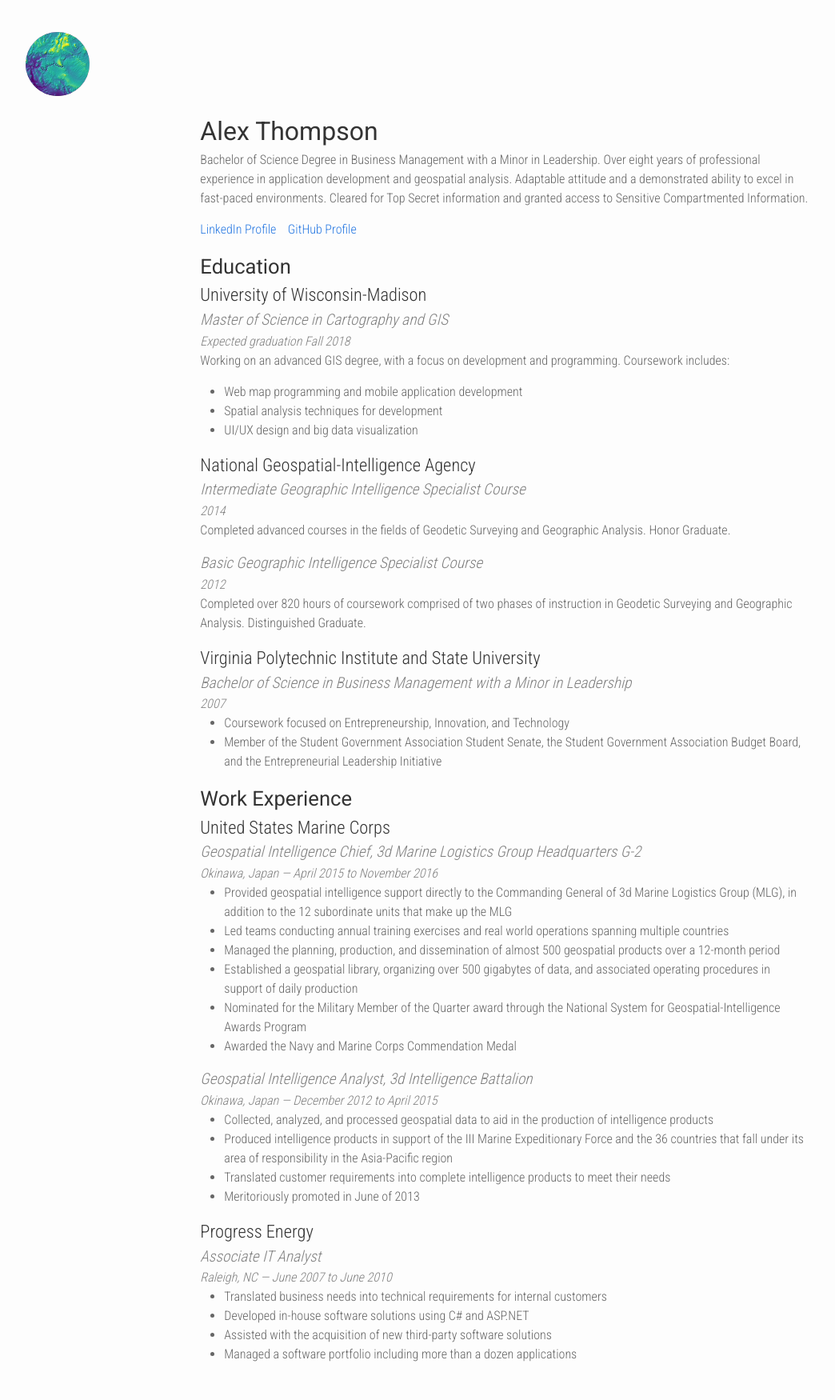
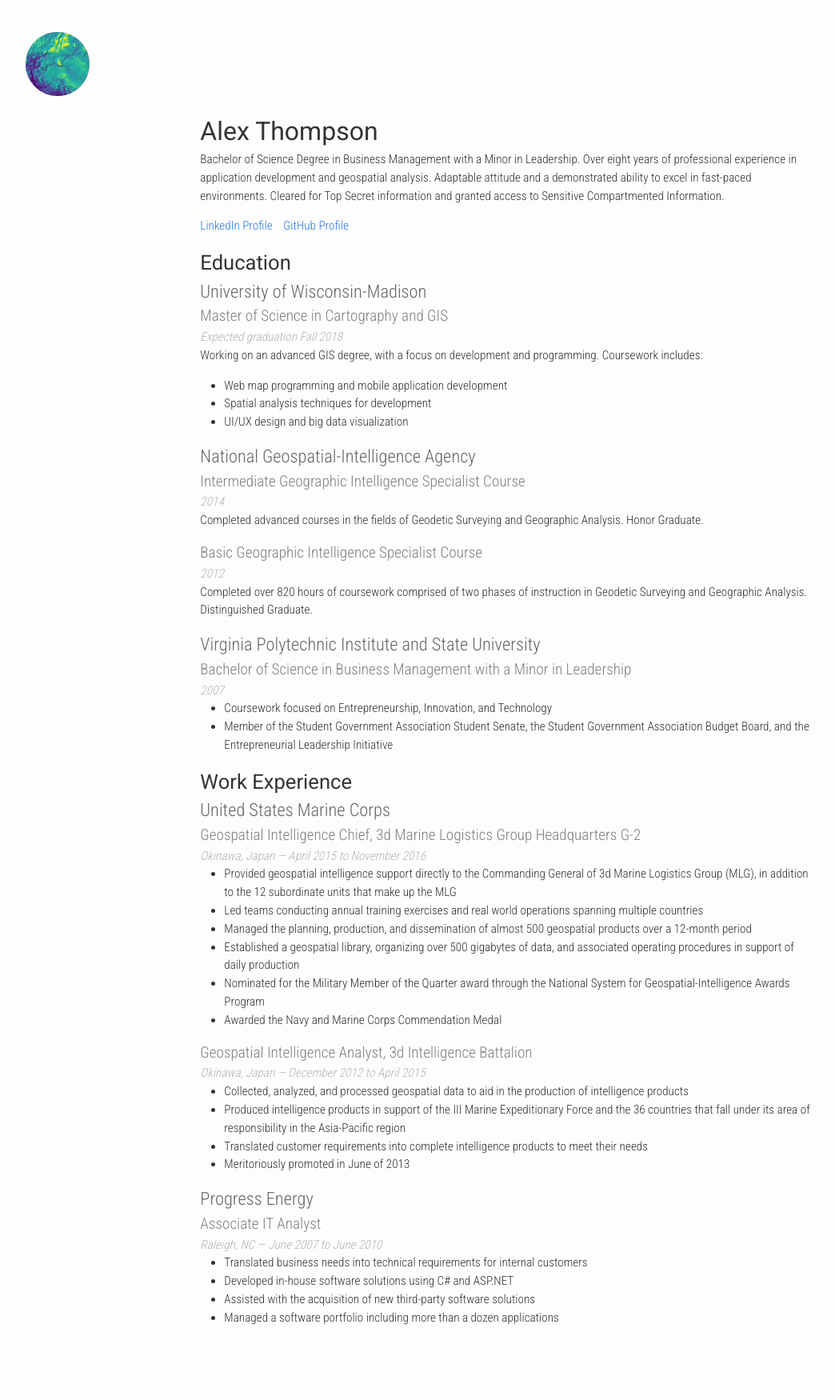
Before and after one commit to loopeverything/loopeverything.github.io, a Jekyll site: the page built from resume.md, in a window 1280 px wide. Shown: the whole page at 80% size, without its empty margins (8-1052 px from the left). Built offline with Jekyll 4.4.1, drawn with Linux system fonts in a browser that asks for light colours; nearby versions of some CDN libraries; our own code applies the rules of GitHub Pages for plain Markdown files; after the commit the page ends 1703 px from its top, so only the background shows below that.

Commit message:
Minor changes

```diff
--- a/_projects/census-explorer.markdown
+++ b/_projects/census-explorer.markdown
@@ -15,6 +15,6 @@ tags:
 images:   3
 app-link: "http://census.alexthompson.work"
 ---
-A proof-of-concept application for joining big data with geospatial features, while implementing lazy loading and smart caching.
+A proof-of-concept application for joining big data with geospatial features, while implementing lazy loading and smart caching of features.
 
-Made with a Leaflet and jQuery frontend, connected with a simple API served by Laravel PHP that pulls from a PostgreSQL/PostGIS database.
+Made with a Leaflet and jQuery frontend, connected with a simple API powered by Laravel PHP that pulls from a PostgreSQL/PostGIS database.
--- a/_projects/deep-space.markdown
+++ b/_projects/deep-space.markdown
@@ -12,6 +12,6 @@ app-link: "https://api.mapbox.com/styles/v1/athmpsn/cjayttabddp9j2qmimgv6ws4q.ht
 ---
 A Mapbox tileset style inspired by Star Trek.
 
-Water bodies and bathymetry lines were made to look like stars, bright colors were used for lines, and a generous dose of futuristic fonts were added for labels.
+Water bodies and bathymetry lines were made to look like stars, while bright colors were used for lines, and a generous dose of futuristic fonts were added for labels.
 
-The result is a style that resembles a stereotypical interface commonly seen in science fiction movies.
+The result is a fun style resembling an interface or screen commonly found in science fiction movies.
--- a/_projects/italy-to-austria.markdown
+++ b/_projects/italy-to-austria.markdown
@@ -2,7 +2,7 @@
 layout:   project
 title:    "Italy to Austria"
 slug:     "italy-to-austria"
-subtitle: "Routing a 3,178 kilometer biking adventure through Italy and the Alps"
+subtitle: "Routing a 3,178 kilometer biking adventure across Italy and the Alps"
 date:     2017-11-01
 category: projects
 tags:
--- a/_sass/_resume.scss
+++ b/_sass/_resume.scss
@@ -1,5 +1,9 @@
 .resume {
-  color: #666;
+  @include relative-font-size(0.95);
+
+  @include media-query($on-small) {
+    @include relative-font-size(0.8);
+  }
 
   h1, h2, h3, h4, h5 {
     padding: 0;
@@ -27,7 +31,7 @@
   }
 
   h3 {
-    color: $text-color;
+    color: lighten($text-color, 20%);
     @include relative-font-size(1.4);
 
     @include media-query($on-small) {
@@ -37,7 +41,6 @@
 
   h4 {
     color: lighten($text-color, 30%);
-    font-style: italic;
     @include relative-font-size(1.2);
 
     @include media-query($on-small) {
@@ -46,12 +49,12 @@
   }
 
   h5 {
-    color: lighten($text-color, 30%);
+    color: lighten($text-color, 50%);
     font-style: italic;
-    @include relative-font-size(1);
+    @include relative-font-size(0.95);
 
     @include media-query($on-small) {
-      @include relative-font-size(0.8);
+      @include relative-font-size(0.75);
     }
   }
 }
```
